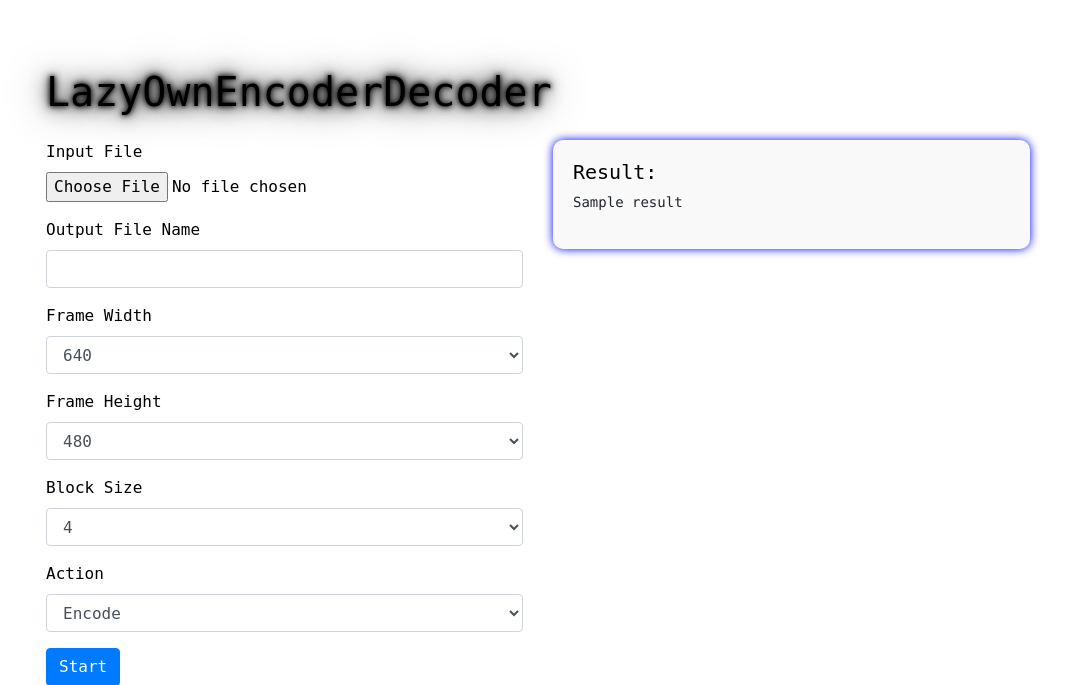
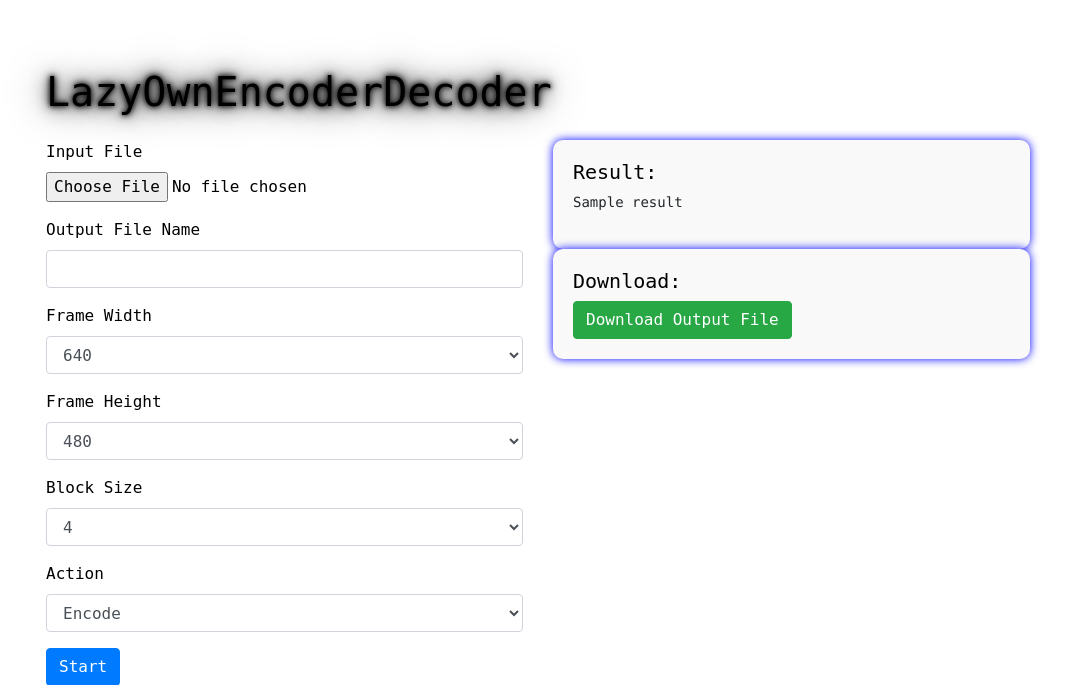
Before and after one commit to grisuno/LazyOwnInfiniteStorage, a Flask app: template templates/index.html in a window 1280 px wide. Shown: the top 685 px of the page, without its empty margins (102-1170 px from the left). Run offline with Flask 3, Linux system fonts and the light colour scheme; the template is opened without the code that fills it: values that come from a table or form of the project are taken from there, most other values are stand-ins (such as "Sample title", 1, 10 or a date in 2020); some libraries are stand-ins or nearby versions.

Commit message:
Update index.html

```diff
--- a/templates/index.html
+++ b/templates/index.html
@@ -78,12 +78,13 @@
                         <pre>{{ result }}</pre>
                     </div>
                 {% endif %}
-                {% if output_file_path %}
+                {% if download_url %}
                     <div class="content">
                         <h5>Download:</h5>
-                        <a href="{{ url_for('download_file', filename=output_file_path) }}" class="btn btn-success">Download Output File</a>
+                        <a href="{{ download_url }}" class="btn btn-success">Download Output File</a>
                     </div>
                 {% endif %}
+
             </div>
         </div>
         <div class="footer-output">
```
